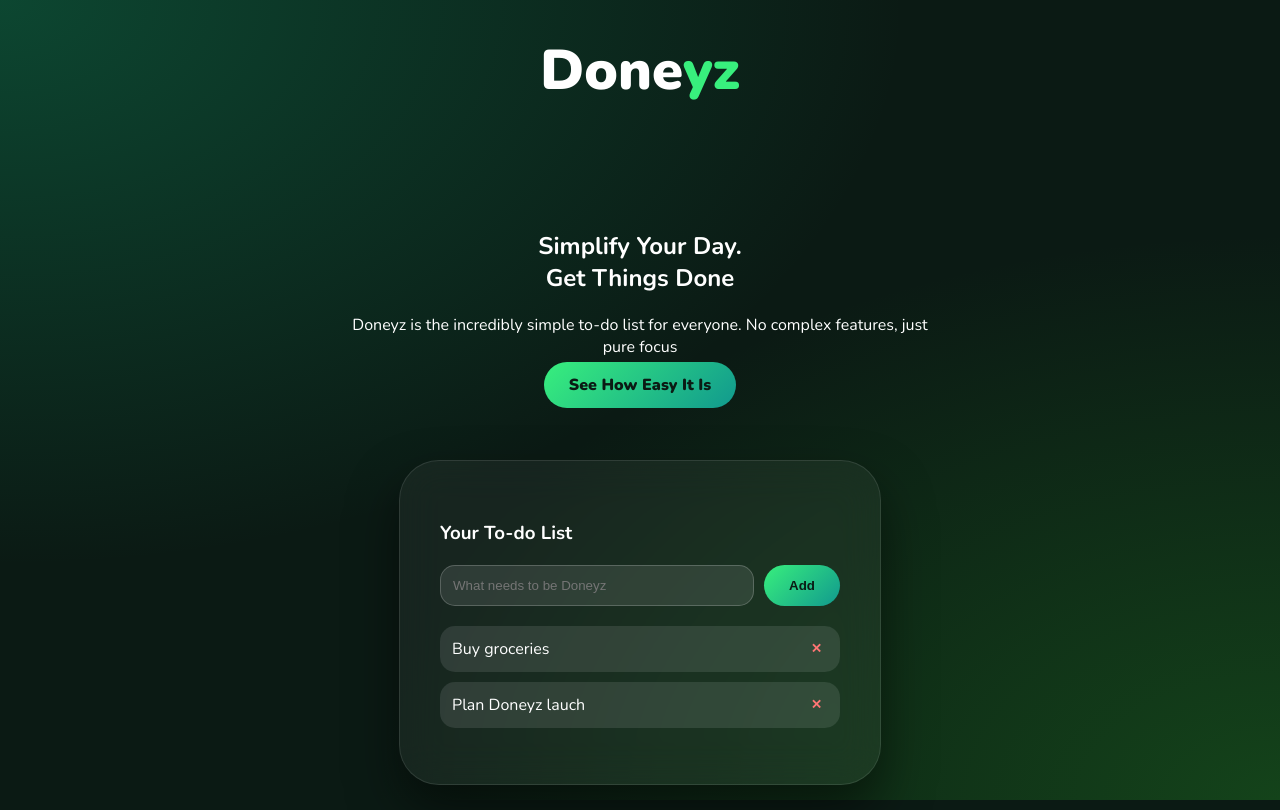
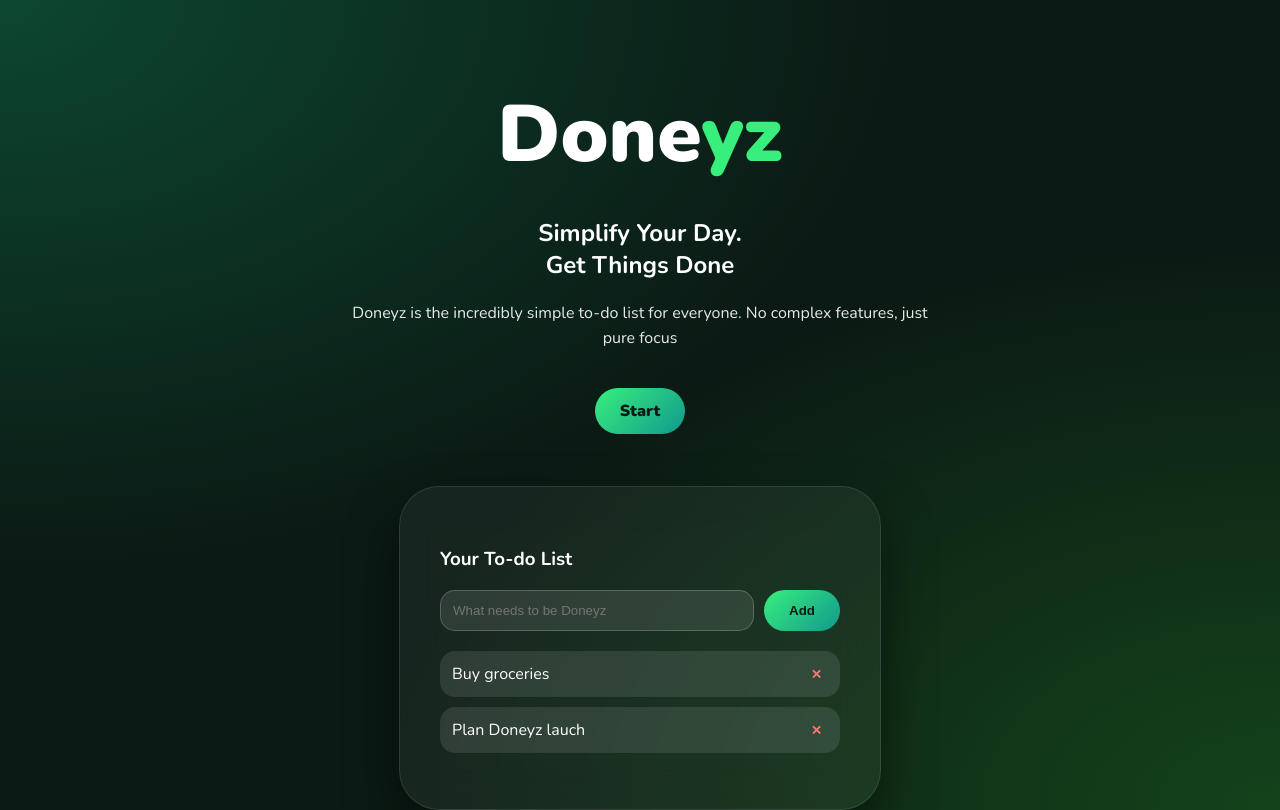
Before and after one commit to pedrohzed/Doneyz, a plain HTML site: page index.html in a window 1280 px wide. Drawn offline with nearby package versions, Linux system fonts and the light colour scheme.

Commit message:
Some changes
I changed some spaces.

```diff
--- a/index.html
+++ b/index.html
@@ -16,7 +16,7 @@
     <main class="presentation-hero">
         <h2>Simplify Your Day.<br>Get Things Done</h2>
         <p>Doneyz is the incredibly simple to-do list for everyone. No complex features, just pure focus</p>
-        <a href="#demo" class="btn-primary">See How Easy It Is</a>
+        <a href="page1.html" class="btn-primary">Start</a>
     </main>
     <section id="demo" class="glass-card">
 
@@ -34,5 +34,6 @@
 
     </section>
 
+    <script src="script.js"></script>
 </body>
 </html>
--- a/page1.css
+++ b/page1.css
@@ -6,9 +6,20 @@
     box-sizing: border-box;
 }
 
+:root {
+    --primary-green: #38ef7d;
+    --dark-bg: #0b1a14;
+    --font-nunito: 'Nunito', sans-serif;
+}
+
 body {
-     background: #004d1d;
-    background: linear-gradient(90deg,rgba(0, 77, 29, 1) 20%, rgba(33, 194, 167, 1) 69%, rgba(49, 130, 83, 1) 100%, rgba(237, 221, 83, 1) 100%);
+    margin: 0;
+    font-family: var(--font-nunito);
+    color: white;
+    background-color: var(--dark-bg);
+    background-image:
+        radial-gradient(at 0% 0%, hsla(158, 82%, 33%, 0.35) 0, transparent 50%),
+        radial-gradient(at 100% 100%, hsla(120, 60%, 40%, 0.3) 0, transparent 50%);
     min-height: 100vh;
     display: flex;
     justify-content: center;
--- a/style.css
+++ b/style.css
@@ -19,9 +19,10 @@ body {
 }
 
 header h1 {
-    font-size: 3.5rem;
+    font-size: 5rem;
     font-weight: 900;
-    margin-top: 2rem;
+    margin-top: 5rem;
+    margin-bottom: 0;
 }
 
 header h1 span { color: var(--primary-green); }
@@ -29,7 +30,13 @@ header h1 span { color: var(--primary-green); }
 .presentation-hero {
     text-align: center;
     max-width: 600px;
-    padding: 4rem 2rem;
+    padding: 0.5rem 2rem 4rem 2rem;
+}
+.presentation-hero p {
+    margin-bottom: 3rem; /* Aumente este valor para dar mais espaço (ex: 3rem ou 40px) */
+    font-weight: 300;
+    line-height: 1.6;
+    opacity: 0.9;
 }
 
 .glass-card {
```
